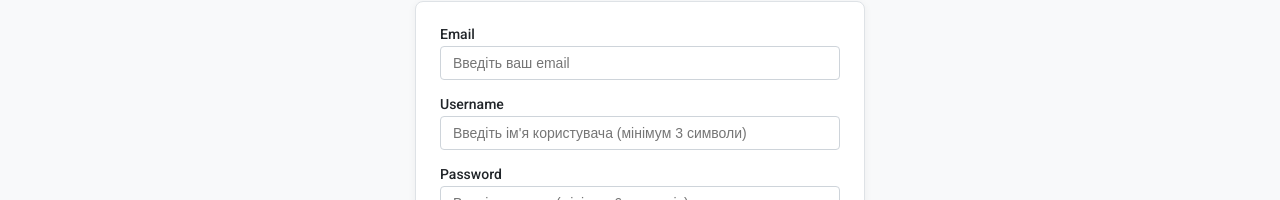
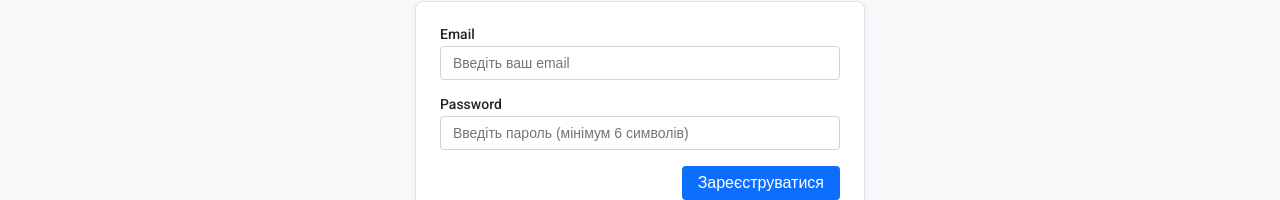
Before and after one commit to Dimalux/09-auth, a Next.js app: page /sign-up in a window 1280 px wide. Shown: the part 172-372 px from the top of the page. Built offline with nearby package versions, Linux system fonts and the light colour scheme; no server answers.

Commit message:
14.09.2025_N4-13

```diff
--- a/app/(auth routes)/sign-up/page.tsx
+++ b/app/(auth routes)/sign-up/page.tsx
@@ -29,10 +29,9 @@ const SignUp = () => {
 
     try {
       const email = formData.get("email") as string | null;
-      const username = formData.get("username") as string | null;
       const password = formData.get("password") as string | null;
 
-      if (!email || !username || !password) {
+      if (!email || !password) {
         setError("Будь ласка, заповніть всі поля");
         setIsLoading(false);
         return;
@@ -44,13 +43,8 @@ const SignUp = () => {
         return;
       }
 
-      if (username.length < 3) {
-        setError("Ім'я користувача повинно містити щонайменше 3 символи");
-        setIsLoading(false);
-        return;
-      }
-
-      const user = await signUp({ email, username, password });
+      // Видаляємо username з об'єкта, оскільки SignUpData його не містить
+      const user = await signUp({ email, password });
       setUser(user);
       router.push("/profile");
     } catch (err) {
@@ -86,19 +80,6 @@ const SignUp = () => {
             className={css.input}
             required
             placeholder="Введіть ваш email"
-          />
-        </div>
-
-        <div className={css.formGroup}>
-          <label htmlFor="username">Username</label>
-          <input
-            id="username"
-            type="text"
-            name="username"
-            className={css.input}
-            required
-            placeholder="Введіть ім'я користувача (мінімум 3 символи)"
-            minLength={3}
           />
         </div>
 
```
